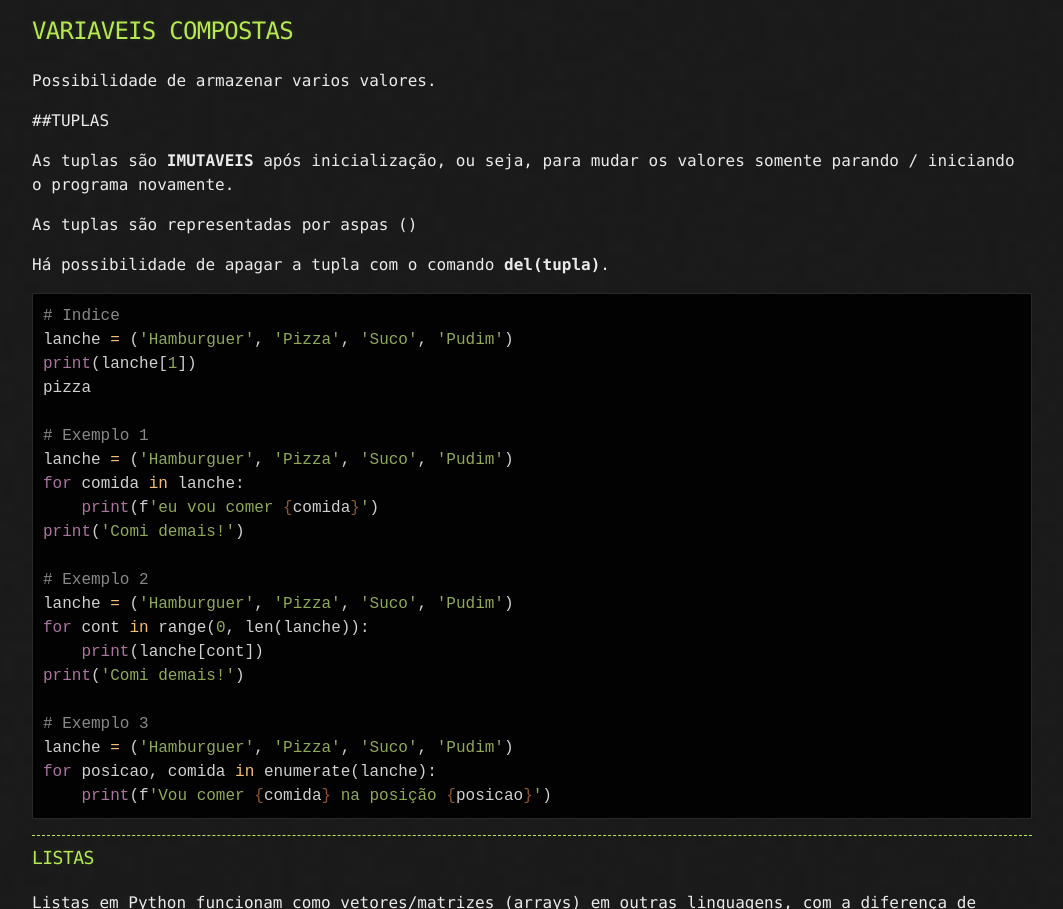
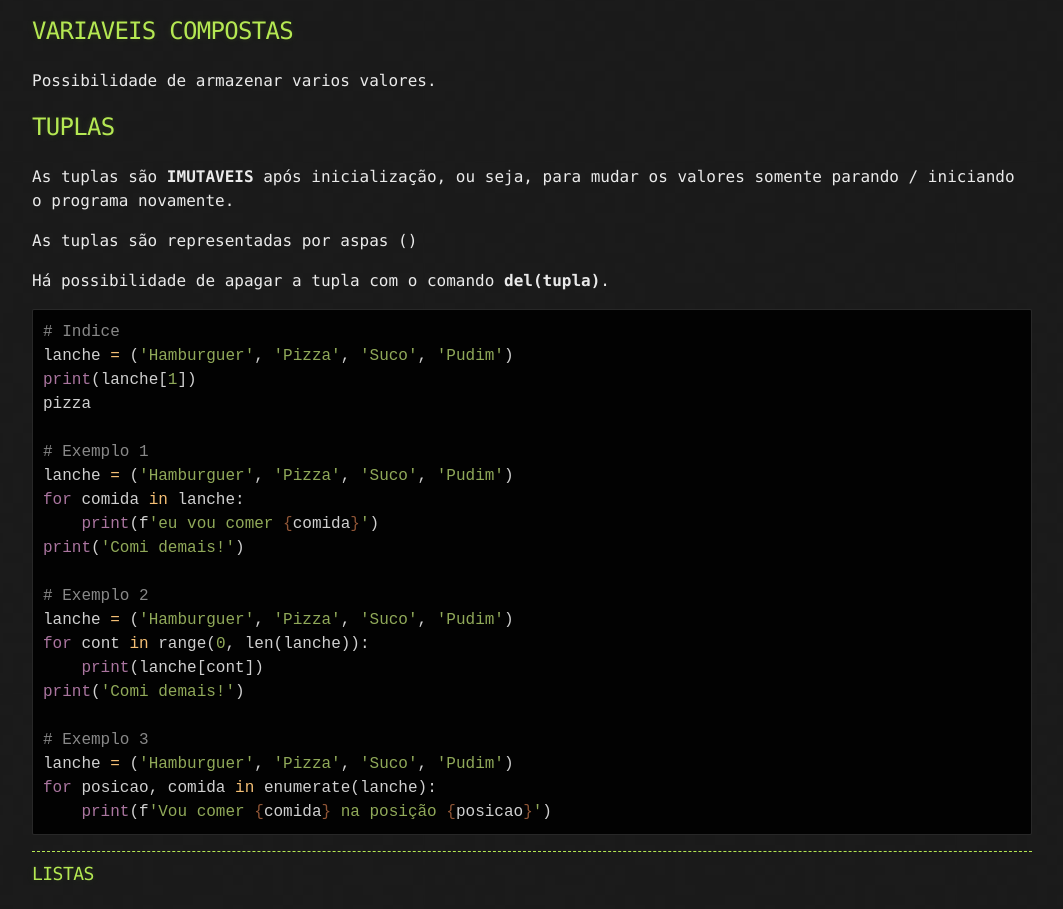
Before and after one commit to AlexHinckel/alexhinckel.github.io, a plain HTML site: page python.html in a window 1280 px wide. Shown: the part 1434-2343 px from the top of the page, without its empty margins (108-1171 px from the left). Drawn offline with Linux system fonts and the light colour scheme.

Commit message:
Update python.html

```diff
--- a/python.html
+++ b/python.html
@@ -120,7 +120,7 @@ Esse tipo é inferido ao atribuirmos o valor a mesma.</p>
 
 <p>Possibilidade de armazenar varios valores.</p>
 
-<p>##TUPLAS</p>
+<h2 id="tuplas">TUPLAS</h2>
 
 <p>As tuplas são <strong>IMUTAVEIS</strong> após inicialização, ou seja, para mudar os valores somente parando / iniciando o programa novamente.</p>
 
```
